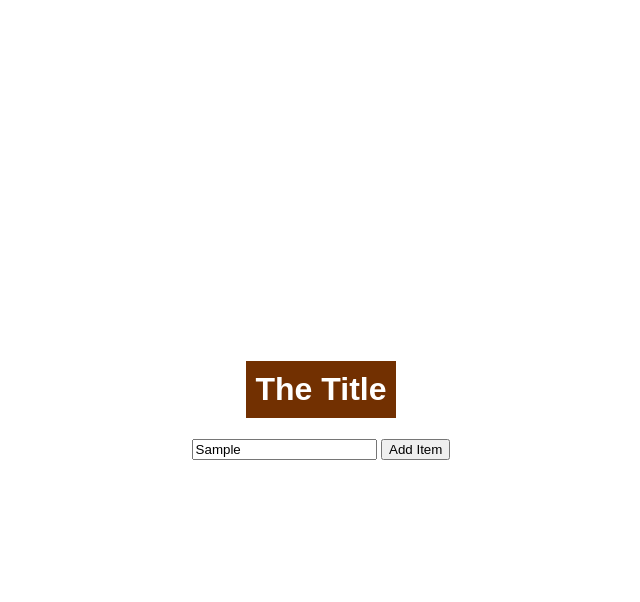
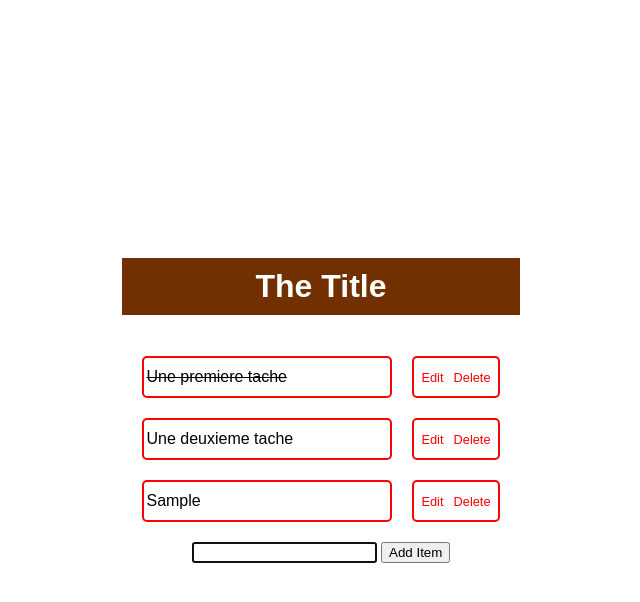
Before and after one commit to the-customer/todo-list-js, a plain HTML site: page index.html in a window 1280 px wide. Both pictures are taken after typing "Sample" into the empty fields and a click on the button "Add Item". Shown: the whole page, without its empty margins (319-959 px from the left). Drawn offline with Linux system fonts and the light colour scheme.

Commit message:
todo list

```diff
--- a/script.js
+++ b/script.js
@@ -3,21 +3,107 @@ let myList = [
     {description:"Une premiere tache", checked: true},
     {description:"Une deuxieme tache", checked: false},
 ];
+
+const dat = new Date();
+console.dir(dat)
+const APP_TITLE = 'The Title';
 //
 const btnAdd = document.getElementById('addNew');
 const output = document.querySelector('.output');
 const newItem = document.getElementById('addItem');
 //Functions
 
+function build(){
+    output.innerHTML = "";
+    newItem.value = "";
+    // Afficher le titre
+    const h1 = document.createElement('h1'); //1 - Creer le balise
+    h1.innerText = APP_TITLE; //2 - mettre le contenu, le style,ajout d'events...
+    output.appendChild(h1);//3 -  ajouter la balise quelque part dans le document
+    //Activer le champ de saisie
+    newItem.focus();
+    //-----------------Afficher les item du tableau myList
+    //Creation du tableau html <table></table>
+    const table = document.createElement('table'); // => <table></table>
 
+    for (let i = 0; i < myList.length; i++) {
+        //Creation des <tr></tr>
+       const tr = document.createElement('tr')// => <tr></tr>
+       //Creation de td
+       const td1 = document.createElement('td');
+       td1.innerHTML = myList[i].description;
+       if(myList[i].checked){
+           td1.innerHTML = `<strike>${myList[i].description}</strike>`;
+       }
+
+       //Ajouter un event au td1
+       td1.addEventListener('click',function(){
+        myList[i].checked = !myList[i].checked;
+        build();
+       });
+       const td2 = document.createElement('td');
+    //    td2.innerHTML = '<span>Delete</span> <span>Edit</span>';
+        const span1 = document.createElement('span');
+        span1.innerText='Edit';
+        span1.addEventListener('click',function(){
+            td1.innerHTML = "";
+            tr.style.backgroundColor = '#F78357';
+            const oldDescription = myList[i].description;
+            //
+            const textArea = document.createElement('textarea');
+            textArea.setAttribute('cols',30);
+            textArea.value = oldDescription;
+            //
+            textArea.addEventListener('blur',function(){
+                if(textArea.value.trim() !== ''){
+                    myList[i].description = textArea.value
+                }
+                build();
+            });
+            //
+            td1.appendChild(textArea);
+            textArea.focus();
+        });
+        const span2 = document.createElement('span');
+        span2.innerText='Delete';
+        //ajouter un event au bouton delete
+        span2.addEventListener('click',function(){
+            const reponse = confirm("Voulez-vous vraiment supprimer cette tache?");
+            if(reponse){
+                const deletedTodo = myList.splice(i,1);
+                build();
+            }
+        });
+        //Ajouter les spans dans le td2
+        td2.append(span1,span2);
+        //Ajouter des td dans le tr
+       tr.append(td1,td2);
+        //Ajouter du tr dans le table
+       table.appendChild(tr)
+    }
+
+    //Ajouter le table dans le document
+    output.append(table);
+}
+
+// .appendChild : permet d'ajouter un seul element
+// .append : permet d'ajout plusieurs
 
 //Evens
 btnAdd.addEventListener('click',function(){
-   alert('alert')
+    //Tester si le champs n.est pas vide
+    if(newItem.value.trim() === ''){
+        return;
+    }
+    const newTodo = {description:newItem.value, checked: false};
+    //Ajouter le nveau todo a myList : push()
+    myList.push(newTodo);
+    //Raflechir le html (le DOM)
+    build();
 });
 
 //
-output.innerHTML = '<h1>The Title</h1>';
+window.onload = build;
 
 
 
--- a/style.css
+++ b/style.css
@@ -43,4 +43,5 @@ td:first-child{
     width: 250px;
     cursor: pointer;
     overflow: hidden;
+    position: relative;
 }
```
